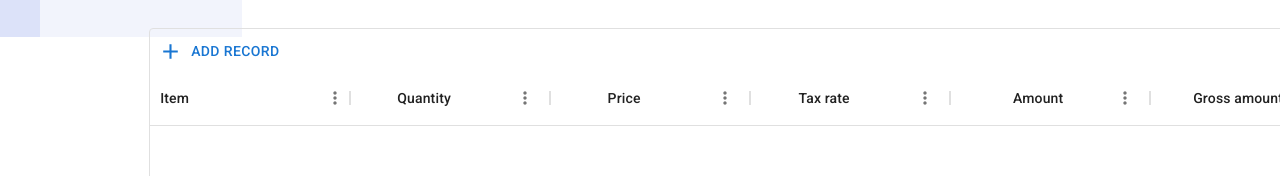
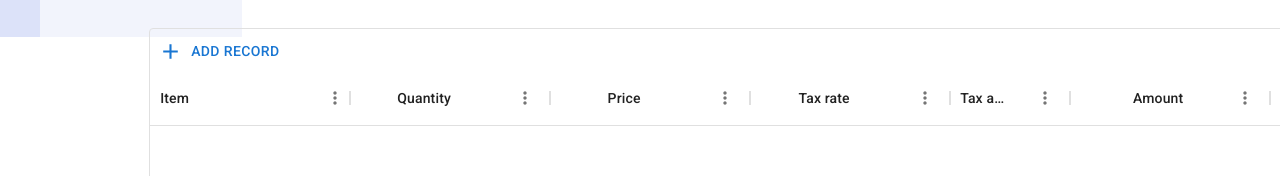
Before and after one commit to paullaster/manage-fuel-bussiness-ui, a React (Vite) app: page /dashboard/purchases/item/create in a window 1280 px wide. Shown: the part 763-939 px from the top of the page. Built offline with nearby package versions, Linux system fonts and the light colour scheme; no server answers; a web font is replaced by a local one.

Commit message:
update purchases

```diff
--- a/src/packages/purchases/modules/items/components/NewItem.jsx
+++ b/src/packages/purchases/modules/items/components/NewItem.jsx
@@ -127,6 +127,17 @@ setRowModesModel(newRowModesModel);
         }
       },
       {
+        field: 'tax_amount',
+        headerName: 'Tax amount',
+        width: 120,
+        editable: false,
+        valueGetter: (params) => GetGross(params.row, 'vat_rate', 'quantity', 'price', 'tax_amount'),
+        hideable: false,
+        type: 'number',
+        headerAlign: 'center',
+        align: 'center',
+      },
+      {
         field: 'amount',
         headerName: 'Amount',
         description: 'Derived amount',
```
